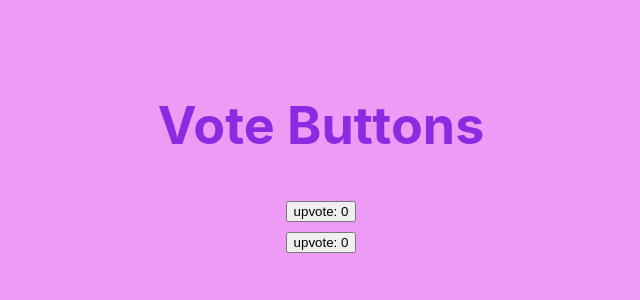
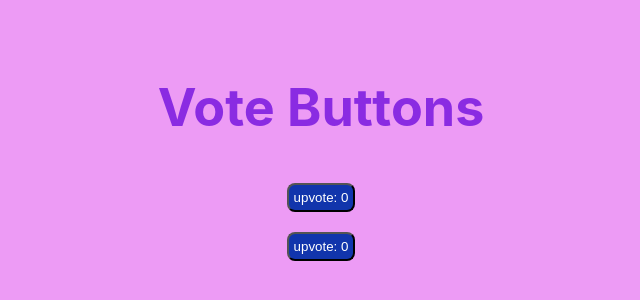
Before and after one commit to PaulinaLL/spa-state-components-vote-button-PaulinaLL, a React (Create React App) app: page / in a window 1280 px wide. Shown: the part 244-544 px from the top of the page, without its empty margins (319-959 px from the left). Built offline with nearby package versions, Linux system fonts and the light colour scheme.

Commit message:
add button style

```diff
--- a/src/App.css
+++ b/src/App.css
@@ -22,3 +22,15 @@
 h1 {
   color: blueviolet;
 }
+
+.buttons {
+  display: flex;
+}
+
+button {
+  margin: 10px;
+  border-radius: 8px;
+  padding: 5px;
+  background-color: rgb(17, 53, 172);
+  color: white;
+}
```
